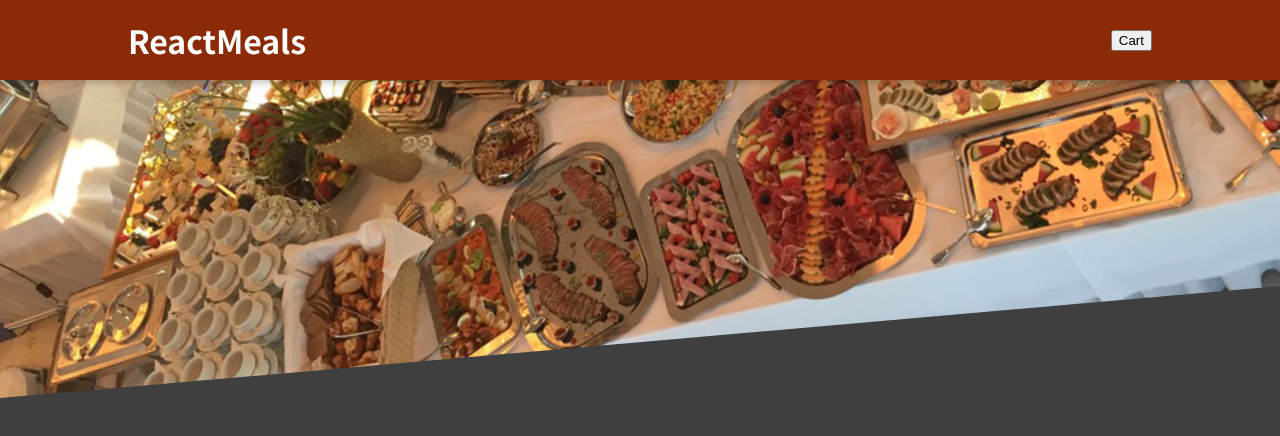
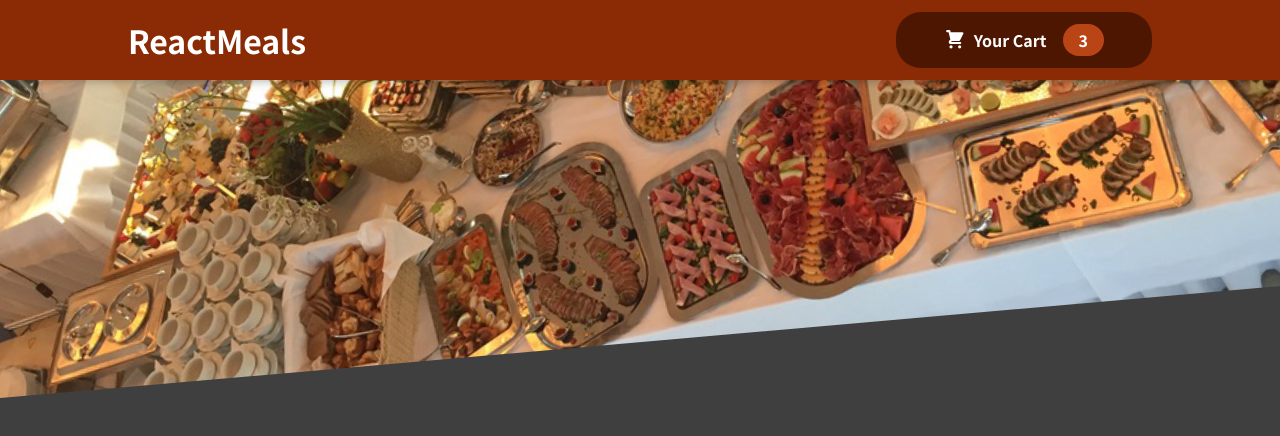
Before and after one commit to LakshayRohilla/food-ordering-application, a React (Create React App) app: page / in a window 1280 px wide. Shown: the top 436 px of the page. Built offline with nearby package versions, Linux system fonts and the light colour scheme.

Commit message:
cart button component added

```diff
--- a/src/App.js
+++ b/src/App.js
@@ -5,6 +5,7 @@
   return (
     <div>
       <Header/>
+
     </div>
   );
 }
--- /dev/null
+++ b/src/components/Cart/CartIcon.js
@@ -0,0 +1,11 @@
+export default function CartIcon() {
+    return (
+         <svg
+      xmlns='http://www.w3.org/2000/svg'
+      viewBox='0 0 20 20'
+      fill='currentColor'
+    >
+      <path d='M3 1a1 1 0 000 2h1.22l.305 1.222a.997.997 0 00.01.042l1.358 5.43-.893.892C3.74 11.846 4.632 14 6.414 14H15a1 1 0 000-2H6.414l1-1H14a1 1 0 00.894-.553l3-6A1 1 0 0017 3H6.28l-.31-1.243A1 1 0 005 1H3zM16 16.5a1.5 1.5 0 11-3 0 1.5 1.5 0 013 0zM6.5 18a1.5 1.5 0 100-3 1.5 1.5 0 000 3z' />
+    </svg>
+    );
+}
--- a/src/components/Layout/Header.js
+++ b/src/components/Layout/Header.js
@@ -1,12 +1,13 @@
 import mealsImage from '../../assets/meals.jpg';
 import styles from './Header.module.css';
+import HeaderCartButton from "./HeaderCartButton";
 
 export default function Header() {
     return (
         <>
             <header className={styles.header}>
                 <h1>ReactMeals</h1>
-                <button>Cart</button>
+                <HeaderCartButton/>
             </header>
             <div className={styles['main-image']}>
                 <img src={mealsImage} alt='A table full of delicious food!'/>
--- /dev/null
+++ b/src/components/Layout/HeaderCartButton.js
@@ -0,0 +1,15 @@
+import classes from './HeaderCartButton.module.css';
+import CartIcon from "../Cart/CartIcon";
+
+
+export default function HeaderCartButton(){
+    return (
+    <button className={classes.button}>
+      <span className={classes.icon}>
+        <CartIcon/>
+      </span>
+      <span>Your Cart</span>
+      <span className={classes.badge}>3</span>
+    </button>
+  );
+}
--- /dev/null
+++ b/src/components/Layout/HeaderCartButton.module.css
@@ -0,0 +1,59 @@
+.button {
+  cursor: pointer;
+  font: inherit;
+  border: none;
+  background-color: #4d1601;
+  color: white;
+  padding: 0.75rem 3rem;
+  display: flex;
+  justify-content: space-around;
+  align-items: center;
+  border-radius: 25px;
+  font-weight: bold;
+}
+
+.button:hover,
+.button:active {
+  background-color: #2c0d00;
+}
+
+.icon {
+  width: 1.35rem;
+  height: 1.35rem;
+  margin-right: 0.5rem;
+}
+
+.badge {
+  background-color: #b94517;
+  padding: 0.25rem 1rem;
+  border-radius: 25px;
+  margin-left: 1rem;
+  font-weight: bold;
+}
+
+.button:hover .badge,
+.button:active .badge {
+  background-color: #92320c;
+}
+
+.bump {
+  animation: bump 300ms ease-out;
+}
+
+@keyframes bump {
+  0% {
+    transform: scale(1);
+  }
+  10% {
+    transform: scale(0.9);
+  }
+  30% {
+    transform: scale(1.1);
+  }
+  50% {
+    transform: scale(1.15);
+  }
+  100% {
+    transform: scale(1);
+  }
+}
```
Also changed, not shown: src/components/Layout/HeaderCardButton.js (deleted), src/components/Layout/HeaderCardButton.module.css (deleted).
